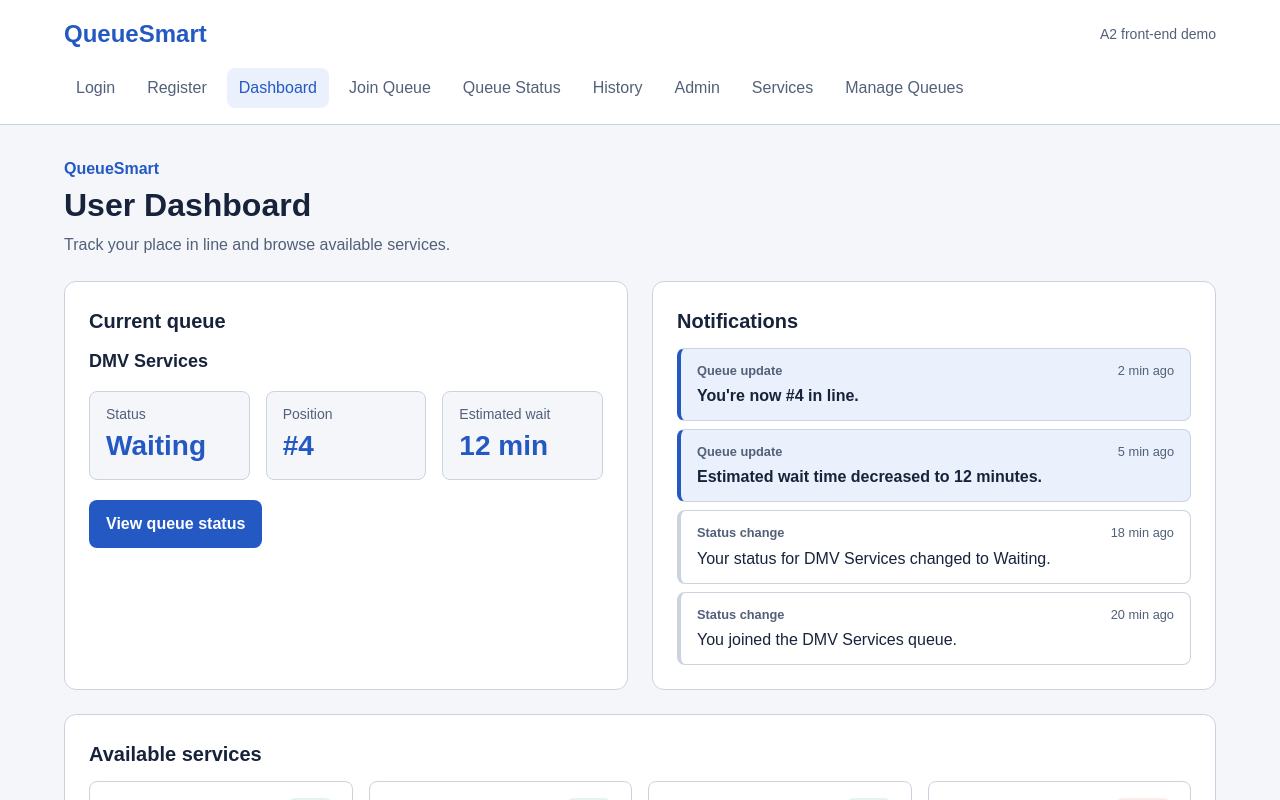
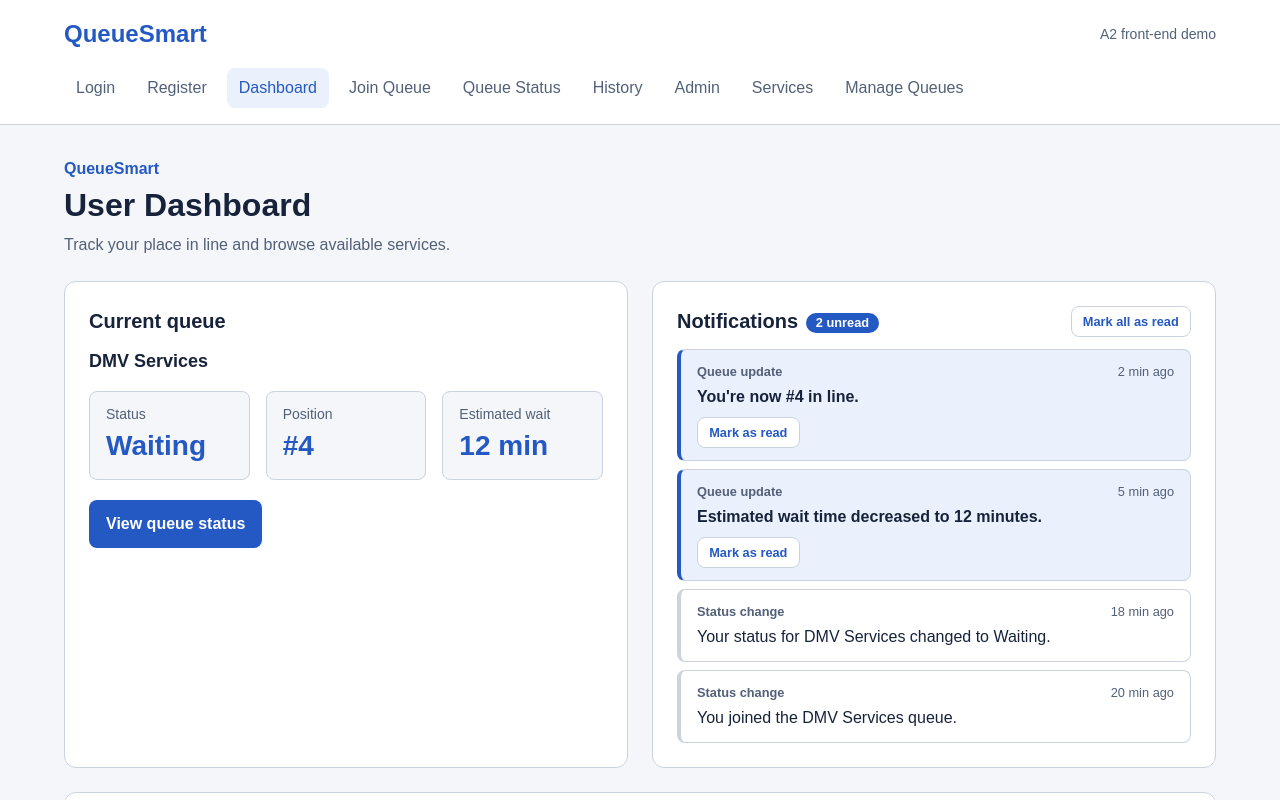
Before and after one commit to abeljoseph42/QueueSmart, a React app in the folder frontend/: page /dashboard in a window 1280 px wide. Shown: the top 800 px of the page. Built offline with nearby package versions, Linux system fonts and the light colour scheme; the HTML template or start-up script is replaced by a standard one.

Commit message:
add unread count and mark as read to notifications

```diff
--- a/frontend/src/components/notifications/NotificationItem.jsx
+++ b/frontend/src/components/notifications/NotificationItem.jsx
@@ -3,7 +3,7 @@ const typeLabels = {
   'status-change': 'Status change',
 }
 
-export default function NotificationItem({ notification }) {
+export default function NotificationItem({ notification, onMarkAsRead }) {
   return (
     <li
       className={
@@ -19,6 +19,16 @@ export default function NotificationItem({ notification }) {
         <span className="notification-time">{notification.time}</span>
       </div>
       <p className="notification-message">{notification.message}</p>
+
+      {!notification.isRead && (
+        <button
+          type="button"
+          className="button-secondary notification-action"
+          onClick={() => onMarkAsRead(notification.id)}
+        >
+          Mark as read
+        </button>
+      )}
     </li>
   )
 }
--- a/frontend/src/components/notifications/NotificationList.jsx
+++ b/frontend/src/components/notifications/NotificationList.jsx
@@ -1,7 +1,7 @@
 import NotificationItem from './NotificationItem'
 import './Notifications.css'
 
-export default function NotificationList({ notifications }) {
+export default function NotificationList({ notifications, onMarkAsRead }) {
   if (notifications.length === 0) {
     return <p className="notification-empty">No new notifications.</p>
   }
@@ -9,7 +9,11 @@ export default function NotificationList({ notifications }) {
   return (
     <ul className="notification-list">
       {notifications.map((notification) => (
-        <NotificationItem key={notification.id} notification={notification} />
+        <NotificationItem
+          key={notification.id}
+          notification={notification}
+          onMarkAsRead={onMarkAsRead}
+        />
       ))}
     </ul>
   )
--- a/frontend/src/components/notifications/Notifications.css
+++ b/frontend/src/components/notifications/Notifications.css
@@ -39,6 +39,12 @@
   font-weight: 600;
 }
 
+.notification-action {
+  margin-top: 0.5rem;
+  padding: 0.3rem 0.7rem;
+  font-size: 0.8rem;
+}
+
 .notification-empty {
   margin: 0;
   color: var(--color-muted);
--- a/frontend/src/pages/user/UserDashboard.css
+++ b/frontend/src/pages/user/UserDashboard.css
@@ -124,6 +124,31 @@
   color: var(--color-error);
 }
 
+.dashboard-badge-unread {
+  margin-left: 0.5rem;
+  background: var(--color-primary);
+  color: white;
+  vertical-align: middle;
+}
+
+.dashboard-notifications-header {
+  display: flex;
+  flex-wrap: wrap;
+  align-items: center;
+  justify-content: space-between;
+  gap: 0.5rem;
+  margin-bottom: 0.75rem;
+}
+
+.dashboard-notifications-header h2 {
+  margin: 0;
+}
+
+.dashboard-mark-all {
+  padding: 0.3rem 0.7rem;
+  font-size: 0.8rem;
+}
+
 .dashboard-service-details {
   display: flex;
   flex-wrap: wrap;
--- a/frontend/src/pages/user/UserDashboard.jsx
+++ b/frontend/src/pages/user/UserDashboard.jsx
@@ -1,6 +1,7 @@
+import { useState } from 'react'
 import { Link } from 'react-router-dom'
 import NotificationList from '../../components/notifications/NotificationList'
-import { notifications } from '../../components/notifications/notificationData'
+import { notifications as initialNotifications } from '../../components/notifications/notificationData'
 import { availableServices, currentQueue } from './userDashboardData'
 import './UserDashboard.css'
 
@@ -39,6 +40,28 @@ function ServiceAction({ service }) {
 }
 
 export default function UserDashboard() {
+  const [notifications, setNotifications] = useState(initialNotifications)
+
+  const unreadCount = notifications.filter(
+    (notification) => !notification.isRead,
+  ).length
+
+  function markAsRead(id) {
+    setNotifications((current) =>
+      current.map((notification) =>
+        notification.id === id
+          ? { ...notification, isRead: true }
+          : notification,
+      ),
+    )
+  }
+
+  function markAllAsRead() {
+    setNotifications((current) =>
+      current.map((notification) => ({ ...notification, isRead: true })),
+    )
+  }
+
   return (
     <div className="dashboard">
       <header className="dashboard-header">
@@ -91,9 +114,31 @@ export default function UserDashboard() {
         </section>
 
         <section className="card" aria-labelledby="notifications-heading">
-          <h2 id="notifications-heading">Notifications</h2>
+          <div className="dashboard-notifications-header">
+            <h2 id="notifications-heading">
+              Notifications
+              {unreadCount > 0 && (
+                <span className="dashboard-badge dashboard-badge-unread">
+                  {unreadCount} unread
+                </span>
+              )}
+            </h2>
 
-          <NotificationList notifications={notifications} />
+            {unreadCount > 0 && (
+              <button
+                type="button"
+                className="button-secondary dashboard-mark-all"
+                onClick={markAllAsRead}
+              >
+                Mark all as read
+              </button>
+            )}
+          </div>
+
+          <NotificationList
+            notifications={notifications}
+            onMarkAsRead={markAsRead}
+          />
         </section>
       </div>
 
```
